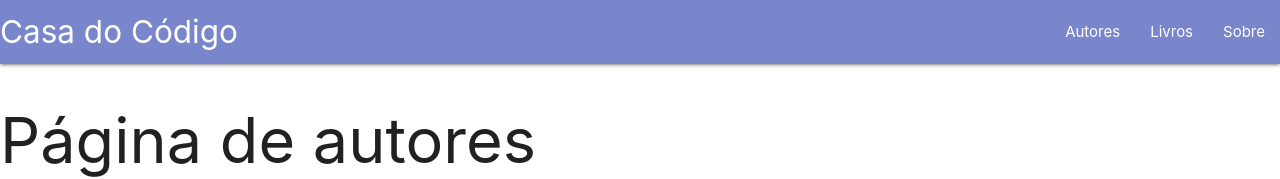
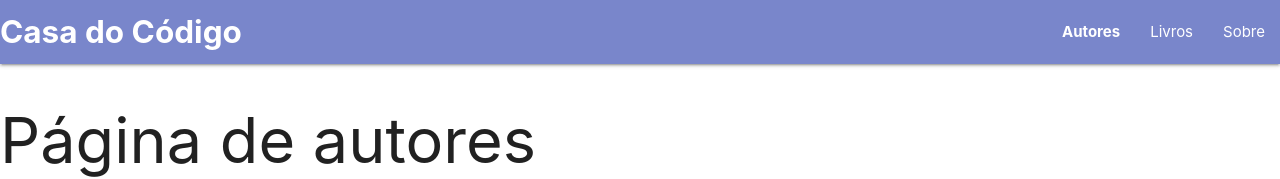
Before and after one commit to danielmartins04/app-react, a React (Create React App) app: page /autores in a window 1280 px wide. Shown: the top 179 px of the page. Built offline with nearby package versions, Linux system fonts and the light colour scheme.

Commit message:
implementando High Order Component

```diff
--- a/src/Header.js
+++ b/src/Header.js
@@ -1,15 +1,15 @@
 import React from 'react';
-import { Link } from 'react-router-dom';
+import LinkWrapper from './LinkWrapper';
 
 const Header = () => {
     return (
         <nav>
         <div className="nav-wrapper indigo lighten-2">
-          <Link to="/" className="brand-logo">Casa do Código</Link>
+          <LinkWrapper to="/" className="brand-logo">Casa do Código</LinkWrapper>
           <ul className="right">
-            <li><Link to='/autores'>Autores</Link></li>
-            <li><Link to='/livros'>Livros</Link></li>
-            <li><Link to='/sobre'>Sobre</Link></li>
+            <li><LinkWrapper to='/autores'>Autores</LinkWrapper></li>
+            <li><LinkWrapper to='/livros'>Livros</LinkWrapper></li>
+            <li><LinkWrapper to='/sobre'>Sobre</LinkWrapper></li>
           </ul>
         </div>
       </nav>
--- /dev/null
+++ b/src/LinkWrapper.js
@@ -0,0 +1,11 @@
+import React from 'react';
+
+import { NavLink } from 'react-router-dom';
+
+const LinkWrapper = props => {
+    return (
+        <NavLink activeStyle={{fontWeight: "bold"}} {...props} />
+    );
+}
+
+export default LinkWrapper;
```
